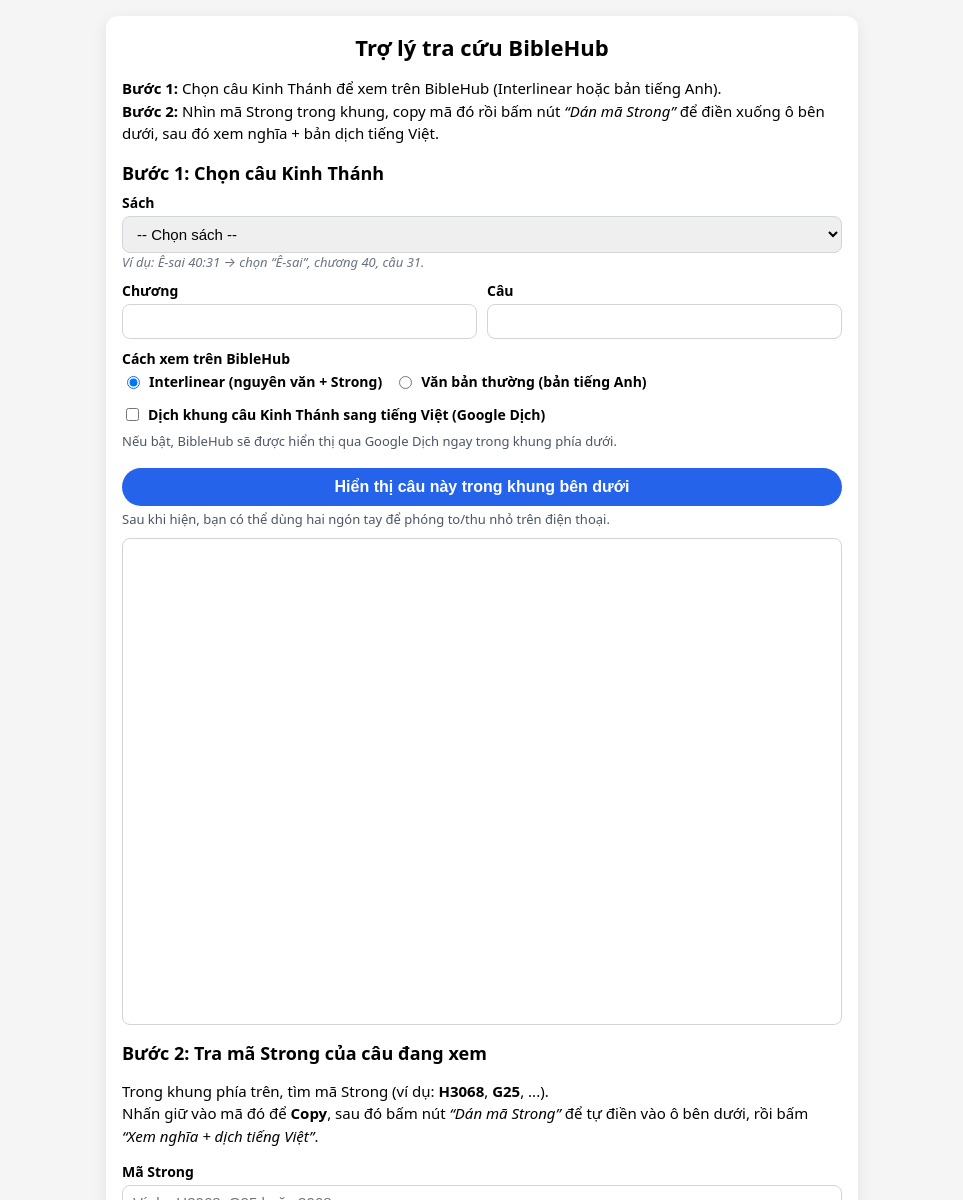
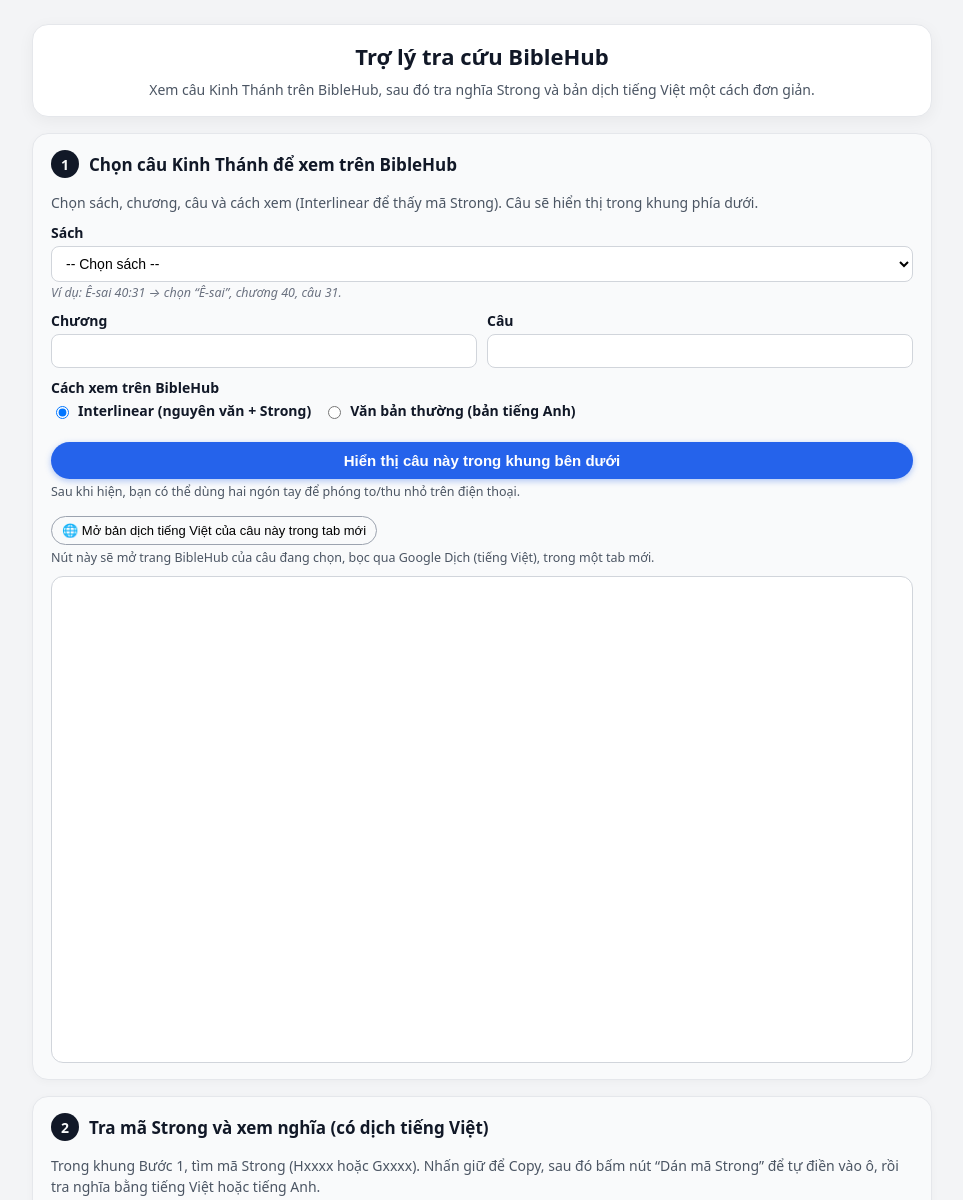
Before and after one commit to nhutlm/conduongsusong.github.io, a plain HTML site: page biblehub/index.html in a window 1280 px wide. Shown: the top 1200 px of the page, without its empty margins (158-1121 px from the left). Drawn offline with Linux system fonts and the light colour scheme.

Commit message:
new tool: biblehub

```diff
--- a/biblehub/index.html
+++ b/biblehub/index.html
@@ -2,36 +2,83 @@
 <html lang="vi">
 <head>
   <meta charset="UTF-8" />
-  <title>Trợ lý tra cứu BibleHub (phiên bản smartphone)</title>
+  <title>Trợ lý tra cứu BibleHub</title>
   <meta name="viewport" content="width=device-width, initial-scale=1.0" />
   <style>
+    /* Nền chung giống kiểu app: xám nhạt */
     body {
       font-family: system-ui, -apple-system, BlinkMacSystemFont, "Segoe UI", sans-serif;
-      background: #f5f5f5;
+      background: #f3f4f6;
       margin: 0;
       padding: 0;
+      color: #111827;
     }
     .container {
-      max-width: 720px;
-      margin: 16px auto;
+      max-width: 900px;
+      margin: 24px auto;
+      padding: 0 12px;
+    }
+    .header-card {
       background: #ffffff;
-      padding: 16px;
-      border-radius: 12px;
-      box-shadow: 0 4px 16px rgba(0,0,0,0.08);
+      border-radius: 16px;
+      padding: 16px 20px;
+      box-shadow: 0 4px 16px rgba(0,0,0,0.05);
+      margin-bottom: 16px;
+      border: 1px solid #e5e7eb;
     }
     h1 {
       font-size: 22px;
-      margin-top: 0;
+      margin: 0 0 8px;
       text-align: center;
     }
-    h2 {
-      font-size: 18px;
+    .subtitle {
+      font-size: 14px;
+      color: #4b5563;
+      text-align: center;
+      margin: 0;
+    }
+
+    /* Thẻ bước (Step card) */
+    .step-card {
+      background: #f9fafb;
+      border-radius: 16px;
+      padding: 16px 18px;
       margin-top: 16px;
-      margin-bottom: 8px;
+      border: 1px solid #e5e7eb;
+      box-shadow: 0 2px 8px rgba(0,0,0,0.03);
     }
+    .step-header {
+      display: flex;
+      align-items: center;
+      gap: 10px;
+      margin-bottom: 10px;
+    }
+    .step-badge {
+      width: 28px;
+      height: 28px;
+      border-radius: 999px;
+      background: #111827;
+      color: #f9fafb;
+      display: flex;
+      align-items: center;
+      justify-content: center;
+      font-weight: 700;
+      font-size: 14px;
+      flex-shrink: 0;
+    }
+    .step-title {
+      font-size: 17px;
+      font-weight: 600;
+    }
+    .step-description {
+      font-size: 14px;
+      color: #4b5563;
+      margin-bottom: 10px;
+    }
+
     p {
       line-height: 1.5;
-      font-size: 15px;
+      font-size: 14px;
     }
     .field {
       margin-bottom: 10px;
@@ -45,10 +92,11 @@
     select, input[type="number"], input[type="text"] {
       width: 100%;
       padding: 8px 10px;
-      font-size: 15px;
+      font-size: 14px;
       border-radius: 8px;
       border: 1px solid #d1d5db;
       box-sizing: border-box;
+      background: #ffffff;
     }
     .inline {
       display: flex;
@@ -69,25 +117,29 @@
       gap: 6px;
       cursor: pointer;
     }
+
     button.primary {
       margin-top: 8px;
       width: 100%;
       padding: 10px;
-      font-size: 16px;
+      font-size: 15px;
       font-weight: 600;
       border-radius: 999px;
       border: none;
       cursor: pointer;
       background: #2563eb;
       color: #ffffff;
-      transition: background 0.15s, transform 0.05s;
+      transition: background 0.15s, transform 0.05s, box-shadow 0.1s;
+      box-shadow: 0 2px 6px rgba(37,99,235,0.35);
     }
     button.primary:hover {
       background: #1d4ed8;
     }
     button.primary:active {
       transform: scale(0.98);
+      box-shadow: 0 1px 3px rgba(37,99,235,0.3);
     }
+
     button.secondary {
       margin-top: 6px;
       padding: 6px 10px;
@@ -96,25 +148,32 @@
       border: 1px solid #9ca3af;
       background: #f9fafb;
       cursor: pointer;
+      display: inline-flex;
+      align-items: center;
+      gap: 6px;
     }
     button.secondary:hover {
       background: #e5e7eb;
     }
+
     .note {
-      font-size: 13px;
+      font-size: 12.5px;
       color: #4b5563;
       margin-top: 4px;
     }
     .example {
-      font-size: 13px;
+      font-size: 12.5px;
       color: #6b7280;
       font-style: italic;
+      margin-top: 2px;
     }
+
     .frame-wrapper {
       margin-top: 10px;
-      border-radius: 8px;
+      border-radius: 12px;
       overflow: hidden;
       border: 1px solid #d1d5db;
+      background: #ffffff;
     }
     #frameBiblehub, #frameStrong {
       width: 100%;
@@ -123,34 +182,50 @@
     }
     #strongFrameWrapper {
       margin-top: 10px;
-      border-radius: 8px;
+      border-radius: 12px;
       overflow: hidden;
       border: 1px solid #d1d5db;
+      background: #ffffff;
     }
+
     @media (max-width: 600px) {
       .container {
-        margin: 8px;
-        padding: 12px;
+        margin: 16px auto;
+      }
+      .header-card {
+        padding: 12px 14px;
       }
       h1 {
-        font-size: 20px;
+        font-size: 18px;
+      }
+      .step-card {
+        padding: 12px 14px;
       }
       button.primary {
-        font-size: 15px;
+        font-size: 14px;
       }
     }
   </style>
 </head>
 <body>
   <div class="container">
+    <!-- Phần tiêu đề -->
+    <div class="header-card">
       <h1>Trợ lý tra cứu BibleHub</h1>
-    <p>
-      <strong>Bước 1:</strong> Chọn câu Kinh Thánh để xem trên BibleHub (Interlinear hoặc bản tiếng Anh).<br/>
-      <strong>Bước 2:</strong> Nhìn mã Strong trong khung, copy mã đó rồi bấm nút <em>“Dán mã Strong”</em> để điền xuống ô bên dưới, sau đó xem nghĩa + bản dịch tiếng Việt.
+      <p class="subtitle">
+        Xem câu Kinh Thánh trên BibleHub, sau đó tra nghĩa Strong và bản dịch tiếng Việt một cách đơn giản.
       </p>
+    </div>
 
-    <!-- BƯỚC 1: CHỌN CÂU KINH THÁNH -->
-    <h2>Bước 1: Chọn câu Kinh Thánh</h2>
+    <!-- BƯỚC 1 -->
+    <div class="step-card">
+      <div class="step-header">
+        <div class="step-badge">1</div>
+        <div class="step-title">Chọn câu Kinh Thánh để xem trên BibleHub</div>
+      </div>
+      <p class="step-description">
+        Chọn sách, chương, câu và cách xem (Interlinear để thấy mã Strong). Câu sẽ hiển thị trong khung phía dưới.
+      </p>
 
       <div class="field">
         <label for="bookSelect">Sách</label>
@@ -257,38 +332,42 @@
         </div>
       </div>
 
-    <div class="field">
-      <div class="checkbox-group">
-        <label>
-          <input type="checkbox" id="translateBiblehubFrame" />
-          Dịch khung câu Kinh Thánh sang tiếng Việt (Google Dịch)
-        </label>
-      </div>
-      <div class="note">
-        Nếu bật, BibleHub sẽ được hiển thị qua Google Dịch ngay trong khung phía dưới.
-      </div>
-    </div>
-
       <button class="primary" onclick="loadBiblehubVerse()">Hiển thị câu này trong khung bên dưới</button>
       <div class="note">
         Sau khi hiện, bạn có thể dùng hai ngón tay để phóng to/thu nhỏ trên điện thoại.
       </div>
 
+      <div class="field" style="margin-top:10px;">
+        <button class="secondary" type="button" onclick="openVerseTranslated()">
+          🌐 Mở bản dịch tiếng Việt của câu này trong tab mới
+        </button>
+        <div class="note">
+          Nút này sẽ mở trang BibleHub của câu đang chọn, bọc qua Google Dịch (tiếng Việt), trong một tab mới.
+        </div>
+      </div>
+
       <div class="frame-wrapper">
         <iframe id="frameBiblehub" title="BibleHub viewer"></iframe>
       </div>
+    </div>
 
-    <!-- BƯỚC 2: TRA MÃ STRONG -->
-    <h2>Bước 2: Tra mã Strong của câu đang xem</h2>
-    <p>
-      Trong khung phía trên, tìm mã Strong (ví dụ: <strong>H3068</strong>, <strong>G25</strong>, ...).<br/>
-      Nhấn giữ vào mã đó để <strong>Copy</strong>, sau đó bấm nút <em>“Dán mã Strong”</em> để tự điền vào ô bên dưới, rồi bấm <em>“Xem nghĩa + dịch tiếng Việt”</em>.
+    <!-- BƯỚC 2 -->
+    <div class="step-card">
+      <div class="step-header">
+        <div class="step-badge">2</div>
+        <div class="step-title">Tra mã Strong và xem nghĩa (có dịch tiếng Việt)</div>
+      </div>
+      <p class="step-description">
+        Trong khung Bước 1, tìm mã Strong (Hxxxx hoặc Gxxxx). Nhấn giữ để Copy, sau đó bấm nút “Dán mã Strong”
+        để tự điền vào ô, rồi tra nghĩa bằng tiếng Việt hoặc tiếng Anh.
       </p>
 
       <div class="field">
         <label for="strongInput">Mã Strong</label>
         <input id="strongInput" type="text" placeholder="Ví dụ: H3068, G25 hoặc 3068" />
-      <button class="secondary" type="button" onclick="pasteStrongFromClipboard()">Dán mã Strong vừa copy</button>
+        <button class="secondary" type="button" onclick="pasteStrongFromClipboard()">
+          📋 Dán mã Strong vừa copy
+        </button>
         <div class="example">
           Trên điện thoại: nhấn giữ vào mã Strong trong khung trên → Copy → bấm nút “Dán mã Strong”.
         </div>
@@ -298,26 +377,27 @@
         <div class="checkbox-group">
           <label>
             <input type="checkbox" id="strongInNewTab" checked />
-          Mở nghĩa Strong trong tab mới (khuyên dùng trên điện thoại)
+            Mở nghĩa Strong (đã dịch tiếng Việt) trong tab mới
           </label>
         </div>
         <div class="note">
-        Nếu bỏ chọn, nghĩa Strong (đã dịch sang tiếng Việt) sẽ hiển thị trong khung bên dưới.
+          Nếu bỏ chọn, nghĩa Strong bản tiếng Anh sẽ hiển thị trong khung bên dưới.
         </div>
       </div>
 
-    <button class="primary" onclick="openStrongMeaning()">Xem nghĩa + dịch tiếng Việt</button>
+      <button class="primary" onclick="openStrongMeaning()">Xem nghĩa + (tuỳ chọn) dịch tiếng Việt</button>
       <div class="note">
-      Trang nghĩa Strong được lấy từ BibleHub, bọc qua Google Dịch sang tiếng Việt để dễ hiểu hơn.
+        Nghĩa Strong được lấy từ BibleHub. Khi mở tab mới, trang đó sẽ được bọc qua Google Dịch sang tiếng Việt.
       </div>
 
       <div id="strongFrameWrapper" style="display:none;">
         <iframe id="frameStrong" title="Strong meaning viewer"></iframe>
       </div>
     </div>
+  </div>
 
   <script>
-    // Danh sách sách Tân Ước (dùng để đoán Greek / Hebrew)
+    // Danh sách sách Tân Ước (dùng để xác định Greek / Hebrew)
     const NEW_TESTAMENT_BOOKS = [
       "matthew","mark","luke","john","acts","romans",
       "1_corinthians","2_corinthians","galatians","ephesians",
@@ -326,7 +406,7 @@
       "1_peter","2_peter","1_john","2_john","3_john","jude","revelation"
     ];
 
-    // BƯỚC 1: Tải câu Kinh Thánh vào khung BibleHub
+    // BƯỚC 1: Tải câu Kinh Thánh vào khung BibleHub (tiếng Anh)
     function loadBiblehubVerse() {
       const book = document.getElementById("bookSelect").value;
       const chapter = document.getElementById("chapterInput").value.trim();
@@ -356,18 +436,37 @@
         url = `https://biblehub.com/${book}/${chapter}-${verse}.htm`;
       }
 
-      const useTranslateFrame = document.getElementById("translateBiblehubFrame").checked;
-      if (useTranslateFrame) {
-        url =
-          "https://translate.google.com/translate?sl=en&tl=vi&u=" +
-          encodeURIComponent(url);
-      }
-
       const frame = document.getElementById("frameBiblehub");
       frame.src = url;
 
-      // Cuộn tới khung sau khi load (nhất là trên điện thoại)
       frame.scrollIntoView({ behavior: "smooth", block: "start" });
+    }
+
+    // BƯỚC 1: Mở bản dịch tiếng Việt của câu trong tab mới (Google Dịch)
+    function openVerseTranslated() {
+      const book = document.getElementById("bookSelect").value;
+      const chapter = document.getElementById("chapterInput").value.trim();
+      const verse = document.getElementById("verseInput").value.trim();
+
+      if (!book || !chapter || !verse) {
+        alert("Vui lòng chọn đầy đủ sách, chương, câu ở Bước 1 trước.");
+        return;
+      }
+
+      const viewType = document.querySelector('input[name="viewType"]:checked').value;
+      let baseUrl = "";
+
+      if (viewType === "interlinear") {
+        baseUrl = `https://biblehub.com/interlinear/${book}/${chapter}-${verse}.htm`;
+      } else {
+        baseUrl = `https://biblehub.com/${book}/${chapter}-${verse}.htm`;
+      }
+
+      const translatedUrl =
+        "https://translate.google.com/translate?sl=en&tl=vi&u=" +
+        encodeURIComponent(baseUrl);
+
+      window.open(translatedUrl, "_blank");
     }
 
     // BƯỚC 2: Dán mã Strong từ clipboard vào ô nhập
@@ -388,7 +487,7 @@
       }
     }
 
-    // BƯỚC 2: Mở nghĩa Strong (đã dịch sang tiếng Việt)
+    // BƯỚC 2: Mở nghĩa Strong (tab mới: Việt; iframe: Anh)
     function openStrongMeaning() {
       let strong = document.getElementById("strongInput").value.trim().toUpperCase();
       if (!strong) {
@@ -415,24 +514,24 @@
         testament = "greek";
       }
 
-      let baseUrl = `https://biblehub.com/${testament}/${number}.htm`;
+      const baseUrl = `https://biblehub.com/${testament}/${number}.htm`;
 
-      // Bọc qua Google Dịch sang tiếng Việt
-      const finalUrl =
+      // URL đã bọc qua Google Dịch (dùng cho tab mới)
+      const translatedUrl =
         "https://translate.google.com/translate?sl=en&tl=vi&u=" +
         encodeURIComponent(baseUrl);
 
       const openInNewTab = document.getElementById("strongInNewTab").checked;
 
       if (openInNewTab) {
-        // Mở nghĩa Strong trong tab mới (hợp với smartphone)
-        window.open(finalUrl, "_blank");
+        // Mở nghĩa Strong trong tab mới (đã dịch tiếng Việt)
+        window.open(translatedUrl, "_blank");
       } else {
-        // Hiển thị trong khung bên dưới
+        // Hiển thị nghĩa Strong bản tiếng Anh trong iframe
         const wrapper = document.getElementById("strongFrameWrapper");
         const frameStrong = document.getElementById("frameStrong");
         wrapper.style.display = "block";
-        frameStrong.src = finalUrl;
+        frameStrong.src = baseUrl;
         wrapper.scrollIntoView({ behavior: "smooth", block: "start" });
       }
     }
```
Lines whose indentation alone changed are shown as unchanged.
